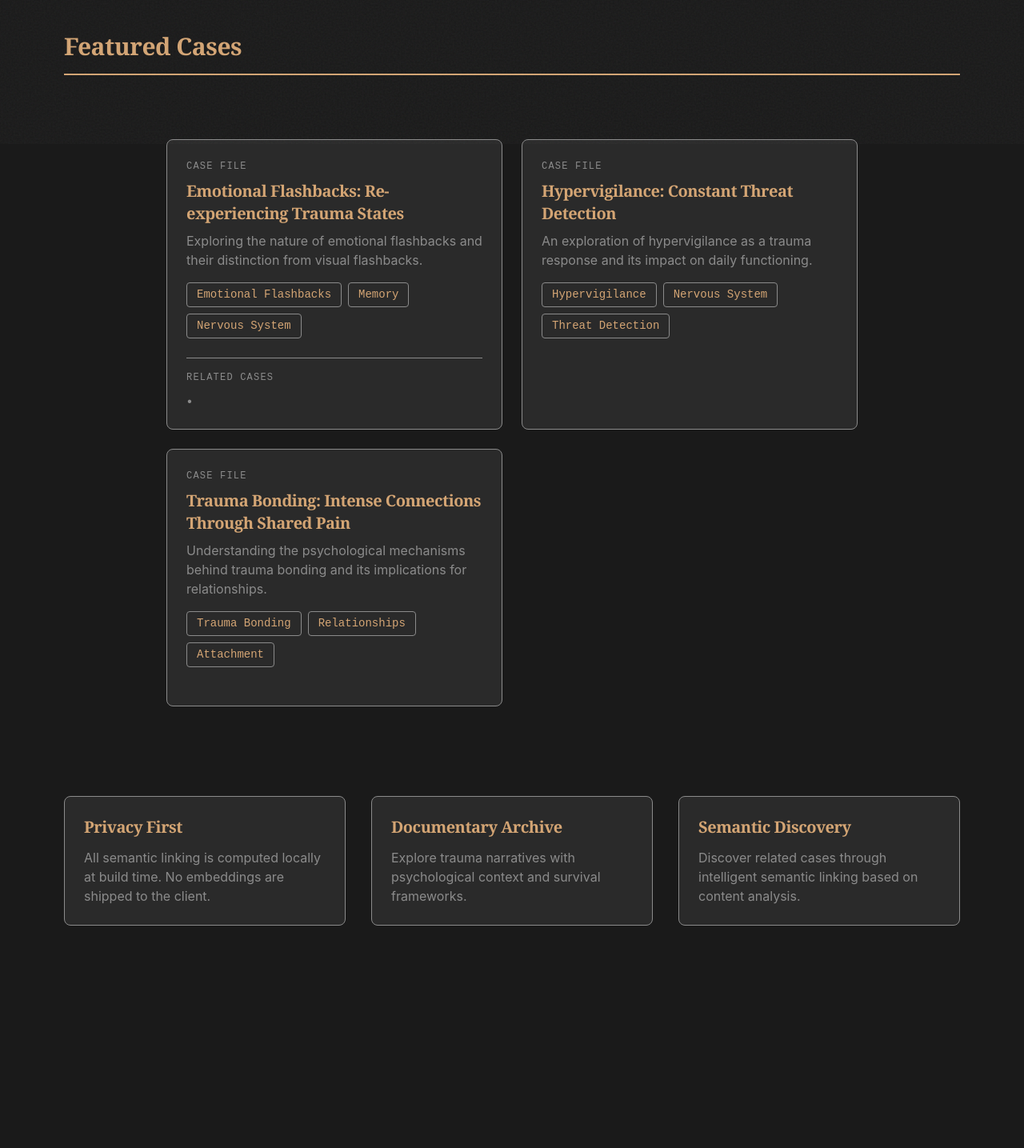
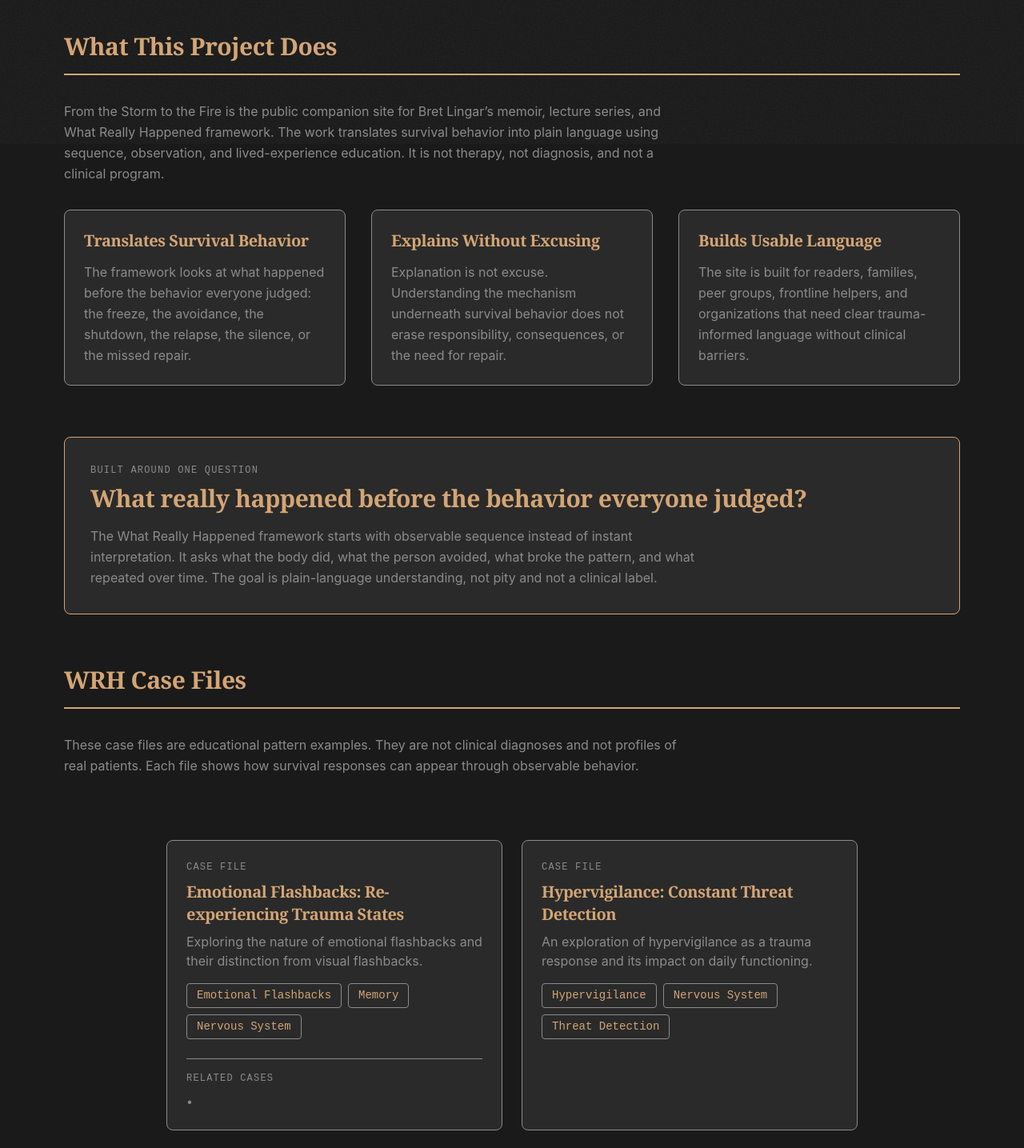
Before and after one commit to Mave9055/trauma-archive, a Next.js app: page / in a window 1280 px wide. Shown: the part 620-2055 px from the top of the page at 80% size. Before the commit the page ends 1841 px from the top, so only its background shows below. Built offline with nearby package versions, Linux system fonts and the light colour scheme.

Commit message:
Rebrand home page content

```diff
--- a/app/page.tsx
+++ b/app/page.tsx
@@ -11,33 +11,54 @@
 
       <div className="max-w-6xl mx-auto px-4 py-16">
         <section className="mb-16">
-          <h2 className="text-3xl font-serif font-bold text-ember mb-8 documentary-header">
-            Featured Cases
+          <h2 className="text-3xl font-serif font-bold text-ember mb-6 documentary-header">
+            What This Project Does
           </h2>
-          <ArchiveTimeline cases={cases} />
-        </section>
-
-        <section className="grid md:grid-cols-3 gap-8">
+          <p className="text-ash max-w-3xl mb-8 leading-relaxed">
+            From the Storm to the Fire is the public companion site for Bret Lingar’s memoir, lecture series, and What Really Happened framework. The work translates survival behavior into plain language using sequence, observation, and lived-experience education. It is not therapy, not diagnosis, and not a clinical program.
+          </p>
+          <div className="grid md:grid-cols-3 gap-8">
             <div className="bg-storm border border-ash rounded-lg p-6">
-            <h3 className="text-xl font-serif font-bold text-ember mb-3">Privacy First</h3>
-            <p className="text-ash">
-              All semantic linking is computed locally at build time. No embeddings are shipped to the client.
+              <h3 className="text-xl font-serif font-bold text-ember mb-3">Translates Survival Behavior</h3>
+              <p className="text-ash leading-relaxed">
+                The framework looks at what happened before the behavior everyone judged: the freeze, the avoidance, the shutdown, the relapse, the silence, or the missed repair.
               </p>
             </div>
 
             <div className="bg-storm border border-ash rounded-lg p-6">
-            <h3 className="text-xl font-serif font-bold text-ember mb-3">Documentary Archive</h3>
-            <p className="text-ash">
-              Explore trauma narratives with psychological context and survival frameworks.
+              <h3 className="text-xl font-serif font-bold text-ember mb-3">Explains Without Excusing</h3>
+              <p className="text-ash leading-relaxed">
+                Explanation is not excuse. Understanding the mechanism underneath survival behavior does not erase responsibility, consequences, or the need for repair.
               </p>
             </div>
 
             <div className="bg-storm border border-ash rounded-lg p-6">
-            <h3 className="text-xl font-serif font-bold text-ember mb-3">Semantic Discovery</h3>
-            <p className="text-ash">
-              Discover related cases through intelligent semantic linking based on content analysis.
+              <h3 className="text-xl font-serif font-bold text-ember mb-3">Builds Usable Language</h3>
+              <p className="text-ash leading-relaxed">
+                The site is built for readers, families, peer groups, frontline helpers, and organizations that need clear trauma-informed language without clinical barriers.
               </p>
             </div>
+          </div>
+        </section>
+
+        <section className="mb-16 bg-storm border border-ember rounded-lg p-8">
+          <p className="case-file-label mb-3">Built Around One Question</p>
+          <h2 className="text-3xl font-serif font-bold text-ember mb-4">
+            What really happened before the behavior everyone judged?
+          </h2>
+          <p className="text-ash leading-relaxed max-w-3xl">
+            The What Really Happened framework starts with observable sequence instead of instant interpretation. It asks what the body did, what the person avoided, what broke the pattern, and what repeated over time. The goal is plain-language understanding, not pity and not a clinical label.
+          </p>
+        </section>
+
+        <section>
+          <h2 className="text-3xl font-serif font-bold text-ember mb-8 documentary-header">
+            WRH Case Files
+          </h2>
+          <p className="text-ash max-w-3xl mb-8 leading-relaxed">
+            These case files are educational pattern examples. They are not clinical diagnoses and not profiles of real patients. Each file shows how survival responses can appear through observable behavior.
+          </p>
+          <ArchiveTimeline cases={cases} />
         </section>
       </div>
     </>
```
Lines whose indentation alone changed are shown as unchanged.
